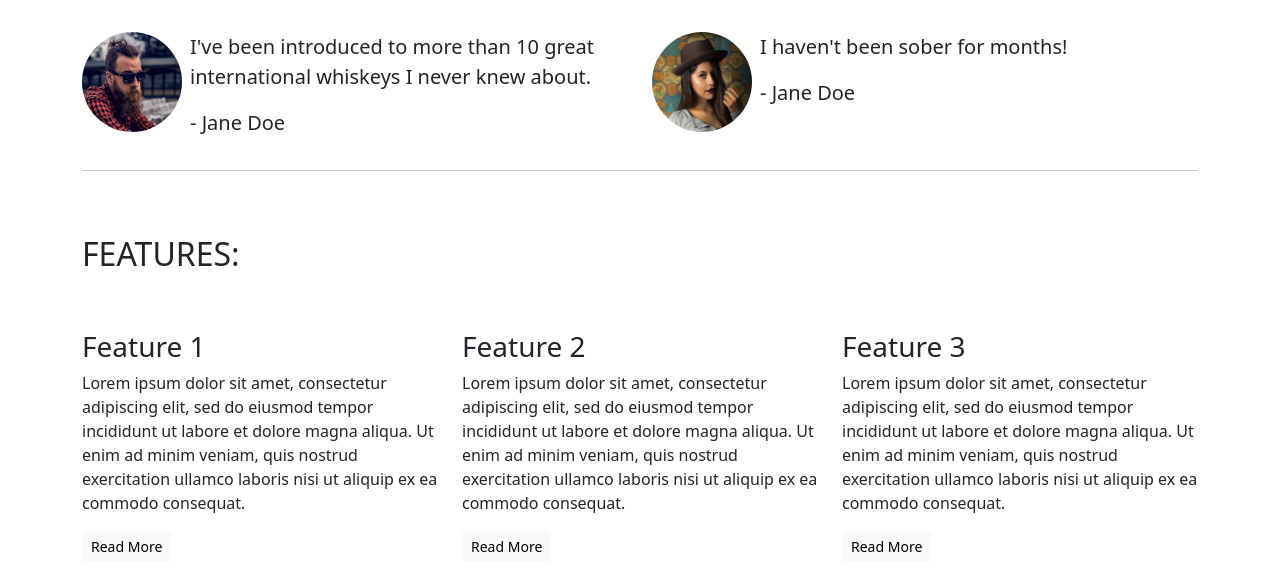
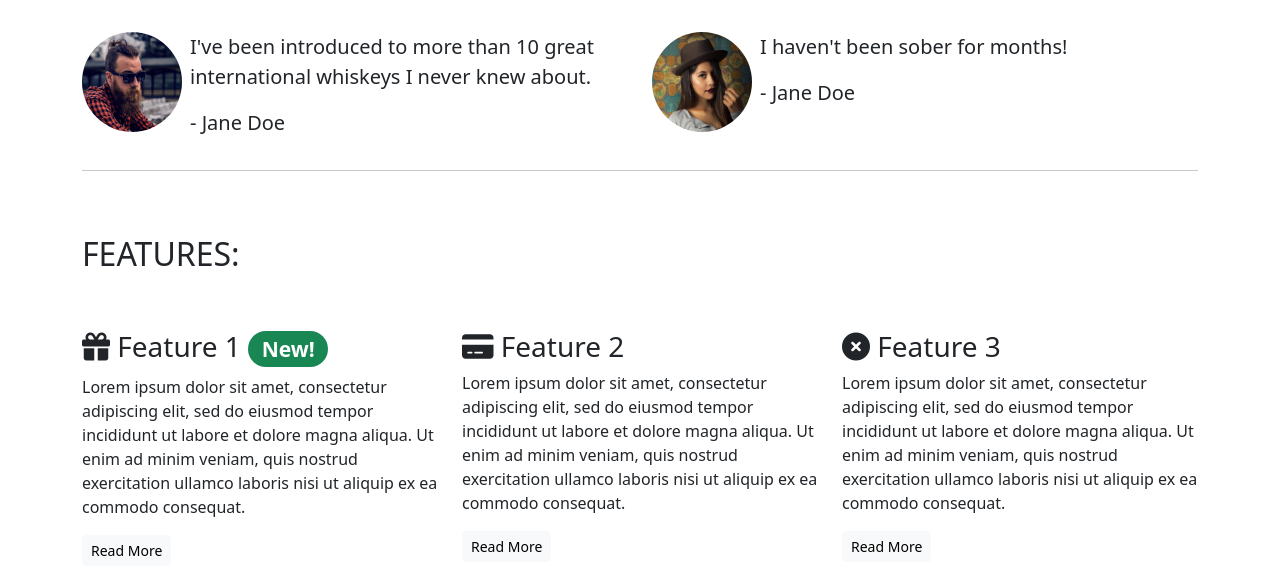
Before and after one commit to HasibullahFathi/bootstrap-project, a plain HTML site: page index.html in a window 1280 px wide. Shown: the part 517-1092 px from the top of the page. Drawn offline with nearby package versions, Linux system fonts and the light colour scheme.

Commit message:
added icons and badge  to the features and hide it in small screen sizes

```diff
--- a/index.html
+++ b/index.html
@@ -8,9 +8,7 @@
     <meta name="viewport" content="width=device-width, initial-scale=1">
     <link href="https://cdn.jsdelivr.net/npm/bootstrap@5.3.3/dist/css/bootstrap.min.css" rel="stylesheet"
         integrity="sha384-QWTKZyjpPEjISv5WaRU9OFeRpok6YctnYmDr5pNlyT2bRjXh0JMhjY6hW+ALEwIH" crossorigin="anonymous">
-    <script src="https://cdn.jsdelivr.net/npm/bootstrap@5.3.3/dist/js/bootstrap.bundle.min.js"
-        integrity="sha384-YvpcrYf0tY3lHB60NNkmXc5s9fDVZLESaAA55NDzOxhy9GkcIdslK1eN7N6jIeHz" crossorigin="anonymous">
-    </script>
+    <script src="https://kit.fontawesome.com/8059f0a35d.js" crossorigin="anonymous"></script>
 </head>
 
 <body>
@@ -30,6 +28,8 @@
      <!-- /.navigation -->
 
      <article class="container mt-3">
+
+
         <div class="row">
             <div class="col-12">
             <!-- Callout -->
@@ -97,7 +97,7 @@
             <div class="row">
                 <div class="col-12 col-md-6 col-lg-4">
                     <div class="feature">
-                        <h3>Feature 1</h3>
+                        <h3><i class="fa-solid fa-gift d-none d-sm-inline"></i> Feature 1 <span class="badge rounded-pill text-bg-success">New!</span></h3>
                         <p>Lorem ipsum dolor sit amet, consectetur adipiscing elit, sed do eiusmod tempor incididunt ut
                             labore et dolore magna aliqua. Ut enim ad minim veniam, quis nostrud exercitation ullamco
                             laboris nisi ut aliquip ex ea commodo consequat.</p>
@@ -108,7 +108,7 @@
 
                 <div class="col-12 col-md-6 col-lg-4">
                     <div class="feature">
-                        <h3>Feature 2</h3>
+                        <h3><i class="fa-solid fa-credit-card d-none d-sm-inline"></i> Feature 2</h3>
                         <p>Lorem ipsum dolor sit amet, consectetur adipiscing elit, sed do eiusmod tempor incididunt ut
                             labore et dolore magna aliqua. Ut enim ad minim veniam, quis nostrud exercitation ullamco
                             laboris nisi ut aliquip ex ea commodo consequat.</p>
@@ -119,7 +119,7 @@
 
                 <div class="col-12 d-md-none d-lg-block col-lg-4">
                     <div class="feature">
-                        <h3>Feature 3</h3>
+                        <h3><i class="fa-solid fa-circle-xmark d-none d-sm-inline"></i> Feature 3</h3>
                         <p>Lorem ipsum dolor sit amet, consectetur adipiscing elit, sed do eiusmod tempor incididunt ut
                             labore et dolore magna aliqua. Ut enim ad minim veniam, quis nostrud exercitation ullamco
                             laboris nisi ut aliquip ex ea commodo consequat.</p>
```
Lines whose indentation alone changed are shown as unchanged.
